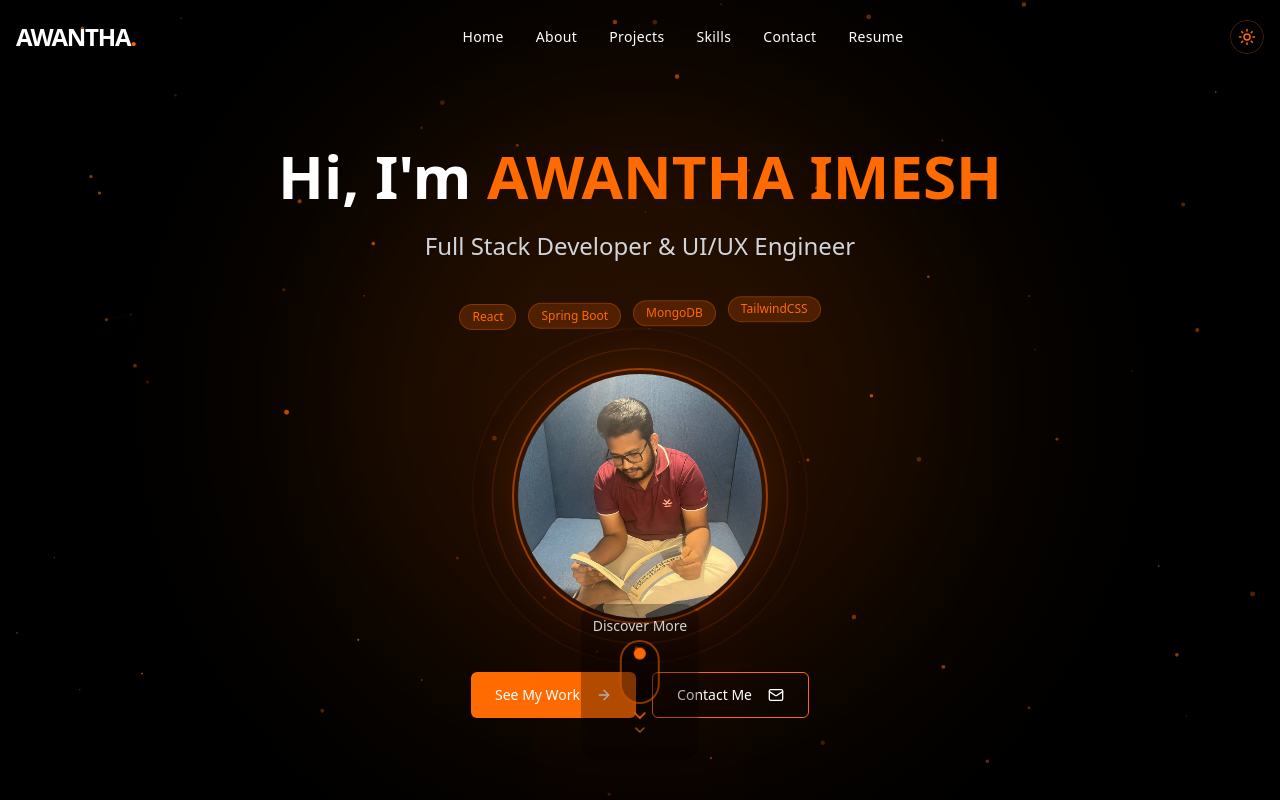
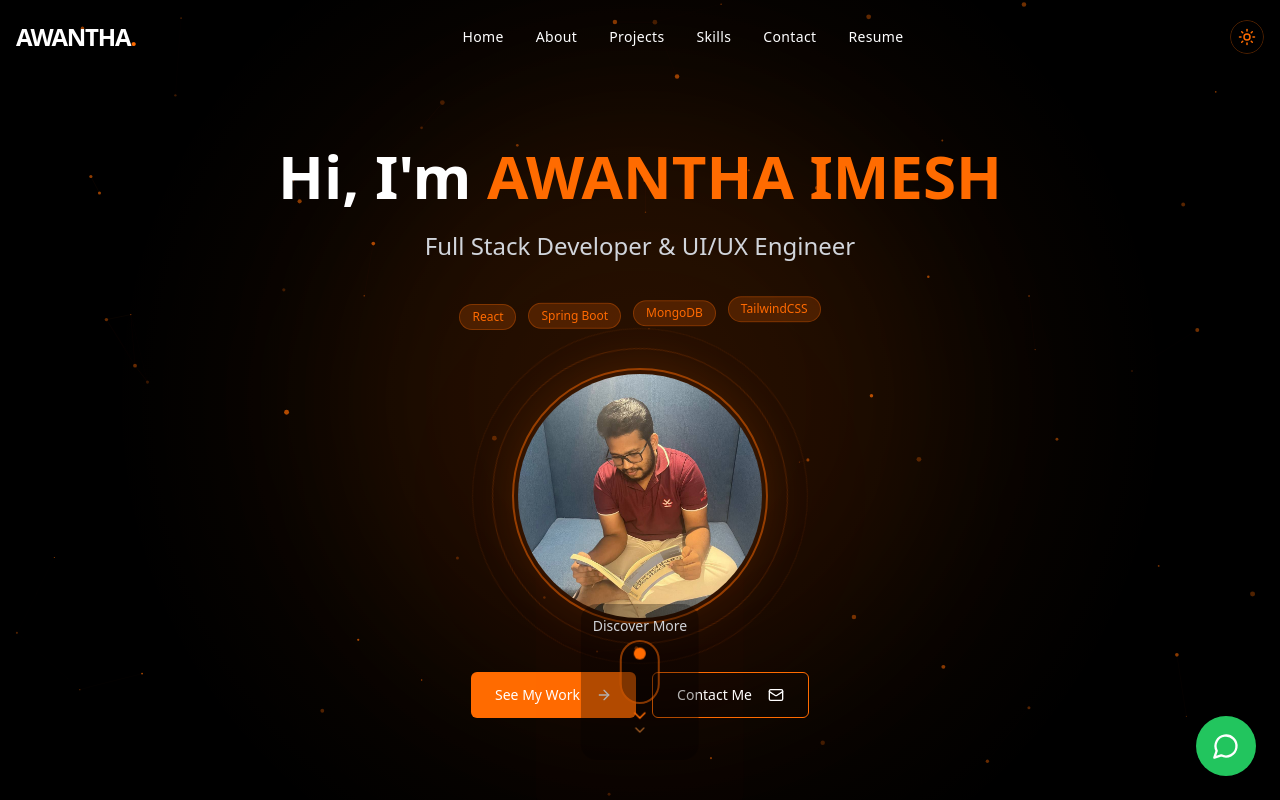
Before and after one commit to Awantha2003/portfolio, a React (Vite) app: page / in a window 1280 px wide. Shown: the top 800 px of the page. Built offline with nearby package versions, Linux system fonts and the light colour scheme.

Commit message:
add whats app nb

```diff
--- a/src/App.tsx
+++ b/src/App.tsx
@@ -9,6 +9,7 @@ import Contact from './components/Contact';
 import Footer from './components/Footer';
 import ScrollProgress from './components/ui/ScrollProgress';
 import ParticleBackground from './components/ui/ParticleBackground';
+import WhatsAppButton from './components/WhatsAppButton';
 export function App() {
   const [scrollY, setScrollY] = useState(0);
   useEffect(() => {
@@ -23,6 +24,7 @@ export function App() {
   return <div className="bg-black text-white min-h-screen w-full">
       <ParticleBackground />
       <ScrollProgress />
+      <WhatsAppButton />
       <Header scrollY={scrollY} />
       <main>
         <Hero />
--- /dev/null
+++ b/src/components/WhatsAppButton.tsx
@@ -0,0 +1,36 @@
+import React from 'react';
+import { MessageCircle } from 'lucide-react';
+
+const WhatsAppButton: React.FC = () => {
+  const phoneNumber = '94704949394'; // WhatsApp number without + or spaces
+  const message = 'Hello! I am interested in your services.'; // Default message
+  const whatsappUrl = `https://wa.me/${phoneNumber}?text=${encodeURIComponent(message)}`;
+
+  return (
+    <a
+      href={whatsappUrl}
+      target="_blank"
+      rel="noopener noreferrer"
+      className="fixed bottom-6 right-6 z-50 group"
+      aria-label="Chat on WhatsApp"
+    >
+      <div className="relative">
+        {/* Animated ring */}
+        <div className="absolute inset-0 bg-green-500 rounded-full animate-ping opacity-75"></div>
+
+        {/* Button */}
+        <div className="relative bg-green-500 hover:bg-green-600 text-white p-4 rounded-full shadow-lg transition-all duration-300 transform group-hover:scale-110">
+          <MessageCircle size={28} className="group-hover:rotate-12 transition-transform" />
+        </div>
+
+        {/* Tooltip */}
+        <div className="absolute right-full mr-3 top-1/2 -translate-y-1/2 bg-gray-900 text-white px-3 py-2 rounded-lg text-sm whitespace-nowrap opacity-0 group-hover:opacity-100 transition-opacity duration-300 pointer-events-none">
+          Chat with me on WhatsApp
+          <div className="absolute right-0 top-1/2 -translate-y-1/2 translate-x-1/2 rotate-45 w-2 h-2 bg-gray-900"></div>
+        </div>
+      </div>
+    </a>
+  );
+};
+
+export default WhatsAppButton;
```
